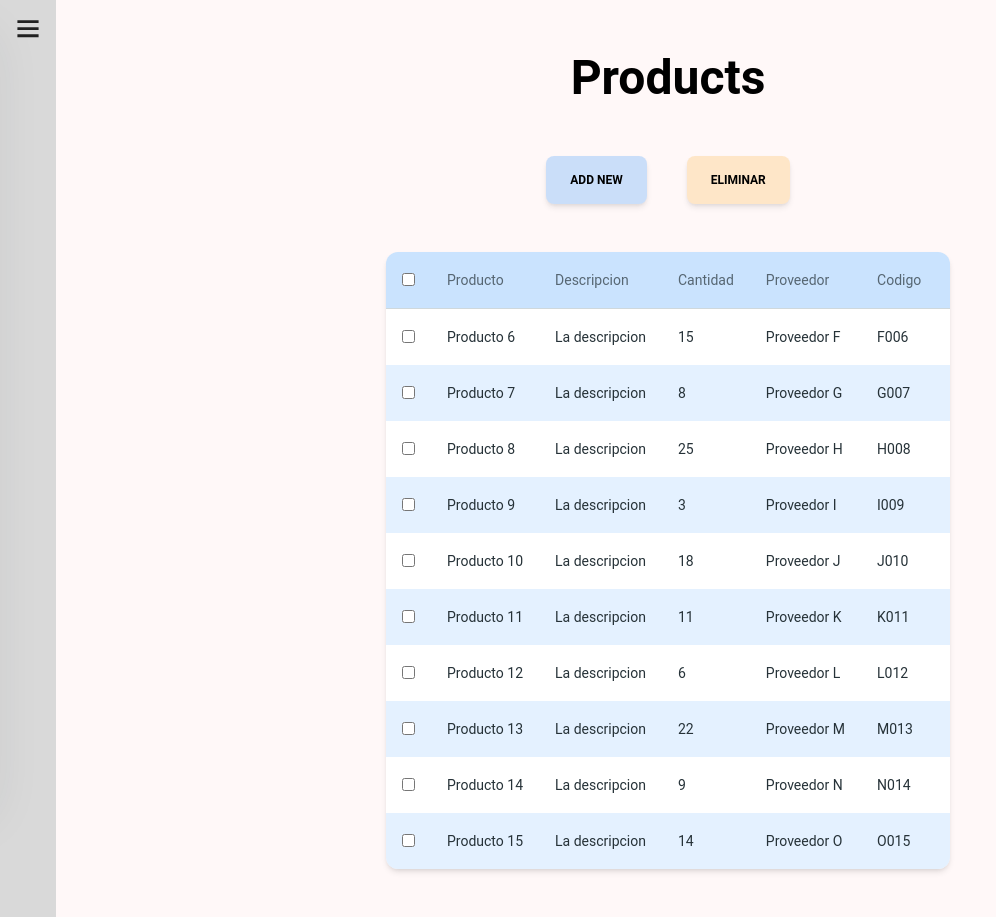
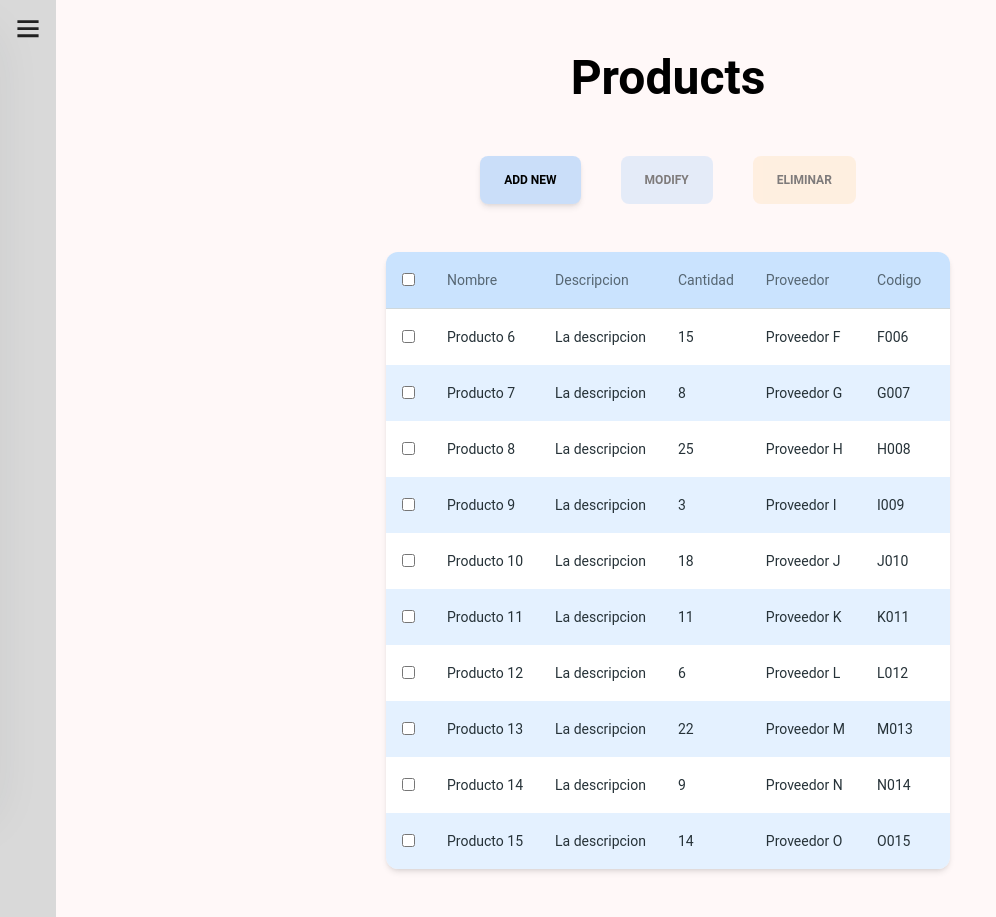
Before and after one commit to rogelioolarte/s15-13-ft-java-react, a React (Vite) app in the folder front/: page /products in a window 1280 px wide. Shown: the whole page, without its empty margins (0-996 px from the left). Built offline with nearby package versions, Linux system fonts and the light colour scheme.

Commit message:
now possible to delete or update products

```diff
--- a/front/src/components/container/ProductsFormModal.jsx
+++ b/front/src/components/container/ProductsFormModal.jsx
@@ -5,20 +5,22 @@ import {
   DialogBody,
   DialogFooter,
 } from "@material-tailwind/react";
-import { useState } from 'react'
+import { cloneElement, useState } from 'react'
 import { ProductsFormik } from '../pure/forms/ProductsFormik.jsx'
 
-export function ProductsFormModal() {
+export function ProductsFormModal({ button, action, productToEdit }) {
   const [open, setOpen] = useState(false);
 
   const handleOpen = () => setOpen(!open);
 
+  const buttonWithClick = cloneElement(button, { onClick: handleOpen });
+
   return (
     <>
-      <Button onClick={handleOpen}  className='bg-secondary-40 py-4 text-black'>Add New</Button>
+      {buttonWithClick}
       <Dialog open={open} handler={handleOpen} size={'sm'}>
         <DialogBody className={'p-0'}>
-          <ProductsFormik setOpen={setOpen}/>
+          <ProductsFormik setOpen={setOpen} action={action} productToEdit={productToEdit}/>
         </DialogBody>
       </Dialog>
     </>
--- a/front/src/components/container/ProductsSection.jsx
+++ b/front/src/components/container/ProductsSection.jsx
@@ -1,17 +1,143 @@
 import { Button, Typography } from '@material-tailwind/react'
 import { ProductsTable } from './ProductsTable.jsx'
 import { ProductsFormModal } from './ProductsFormModal.jsx'
+import { useState } from "react";
+import { useProductDeleteMutation } from "../../store/apiSlice.js";
+import { useProductsActions } from "../../hooks/useProductsActions.js";
 
 export function ProductsSection () {
+  const TABLE_HEAD = ['checkbox', 'Nombre', 'Descripcion', 'Cantidad', 'Proveedor', 'Codigo', 'Precio de Venta']
+
+  const TABLE_ROWS = [
+    {
+      id: '1',
+      name: 'Producto 6',
+      description: 'La descripcion',
+      cantidad: 15,
+      proveedor: 'Proveedor F',
+      codigo: 'F006',
+      precioDeVenta: '$180'
+    },
+    {
+      id: '2',
+      name: 'Producto 7',
+      description: 'La descripcion',
+      cantidad: 8,
+      proveedor: 'Proveedor G',
+      codigo: 'G007',
+      precioDeVenta: '$220'
+    },
+    {
+      id: '3',
+      name: 'Producto 8',
+      description: 'La descripcion',
+      cantidad: 25,
+      proveedor: 'Proveedor H',
+      codigo: 'H008',
+      precioDeVenta: '$120'
+    },
+    {
+      id: '4',
+      name: 'Producto 9',
+      description: 'La descripcion',
+      cantidad: 3,
+      proveedor: 'Proveedor I',
+      codigo: 'I009',
+      precioDeVenta: '$350'
+    },
+    {
+      id: '5',
+      name: 'Producto 10',
+      description: 'La descripcion',
+      cantidad: 18,
+      proveedor: 'Proveedor J',
+      codigo: 'J010',
+      precioDeVenta: '$280'
+    },
+    {
+      id: '6',
+      name: 'Producto 11',
+      description: 'La descripcion',
+      cantidad: 11,
+      proveedor: 'Proveedor K',
+      codigo: 'K011',
+      precioDeVenta: '$200'
+    },
+    {
+      id: '7',
+      name: 'Producto 12',
+      description: 'La descripcion',
+      cantidad: 6,
+      proveedor: 'Proveedor L',
+      codigo: 'L012',
+      precioDeVenta: '$320'
+    },
+    {
+      id: '8',
+      name: 'Producto 13',
+      description: 'La descripcion',
+      cantidad: 22,
+      proveedor: 'Proveedor M',
+      codigo: 'M013',
+      precioDeVenta: '$140'
+    },
+    {
+      id: '9',
+      name: 'Producto 14',
+      description: 'La descripcion',
+      cantidad: 9,
+      proveedor: 'Proveedor N',
+      codigo: 'N014',
+      precioDeVenta: '$270'
+    },
+    {
+      id: '10',
+      name: 'Producto 15',
+      description: 'La descripcion',
+      cantidad: 14,
+      proveedor: 'Proveedor O',
+      codigo: 'O015',
+      precioDeVenta: '$190'
+    }
+  ]
+
+  const [productDelete] = useProductDeleteMutation();
+  const { useDeleteProductById } = useProductsActions();
+
+  const [checkedItems, setCheckedItems] = useState(new Array(TABLE_ROWS.length).fill(false))
+  const selectedItems = checkedItems.filter((value) => value === true)
+
+  const findProduct = () => {
+    const index = checkedItems.findIndex((value) => value === true);
+    return TABLE_ROWS[index]
+  }
+
+  const handleDelete = async () => {
+    const productId = findProduct().id;
+    if (productId) {
+      await productDelete(productId).then((res) => {console.log(res)
+      if (res.status === 201) {
+        useDeleteProductById(productId)
+      }}).catch((error) => {
+        console.log(error);
+      })
+    }
+  }
+
+  const productToEdit = selectedItems.length === 1 && findProduct()
+
+  console.log(productToEdit)
+
   return (
     <>
       <main className='text-center p-12 md:p-12 w-full flex flex-col items-center'>
         <Typography className='font-bold' variant='h1'>Products</Typography>
         <div className='gap-10 flex my-12'>
-          <ProductsFormModal />
-          <Button className='bg-warning-40 py-4 text-black'>Eliminar</Button>
+          <ProductsFormModal button={<Button className='bg-secondary-40 py-4 text-black'>Add New</Button>} action='create'/>
+          <ProductsFormModal button={<Button disabled={selectedItems.length !== 1} className='bg-secondary-40 py-4 text-black'>Modify</Button>} action='edit' productToEdit={productToEdit}/>
+          <Button disabled={selectedItems.length !== 1} onClick={handleDelete} className='bg-warning-40 py-4 text-black'>Eliminar</Button>
         </div>
-        <ProductsTable />
+        <ProductsTable TABLE_ROWS={TABLE_ROWS} TABLE_HEAD={TABLE_HEAD} checkedItems={checkedItems} setCheckedItems={setCheckedItems}/>
       </main>
     </>
   )
--- a/front/src/components/container/ProductsTable.jsx
+++ b/front/src/components/container/ProductsTable.jsx
@@ -1,93 +1,7 @@
 import { Card, Typography } from '@material-tailwind/react'
 import { useState } from 'react'
-const TABLE_HEAD = ['checkbox', 'Producto', 'Descripcion', 'Cantidad', 'Proveedor', 'Codigo', 'Precio de Venta']
 
-const TABLE_ROWS = [
-  {
-    producto: 'Producto 6',
-    description: 'La descripcion',
-    cantidad: 15,
-    proveedor: 'Proveedor F',
-    codigo: 'F006',
-    precioDeVenta: '$180'
-  },
-  {
-    producto: 'Producto 7',
-    description: 'La descripcion',
-    cantidad: 8,
-    proveedor: 'Proveedor G',
-    codigo: 'G007',
-    precioDeVenta: '$220'
-  },
-  {
-    producto: 'Producto 8',
-    description: 'La descripcion',
-    cantidad: 25,
-    proveedor: 'Proveedor H',
-    codigo: 'H008',
-    precioDeVenta: '$120'
-  },
-  {
-    producto: 'Producto 9',
-    description: 'La descripcion',
-    cantidad: 3,
-    proveedor: 'Proveedor I',
-    codigo: 'I009',
-    precioDeVenta: '$350'
-  },
-  {
-    producto: 'Producto 10',
-    description: 'La descripcion',
-    cantidad: 18,
-    proveedor: 'Proveedor J',
-    codigo: 'J010',
-    precioDeVenta: '$280'
-  },
-  {
-    producto: 'Producto 11',
-    description: 'La descripcion',
-    cantidad: 11,
-    proveedor: 'Proveedor K',
-    codigo: 'K011',
-    precioDeVenta: '$200'
-  },
-  {
-    producto: 'Producto 12',
-    description: 'La descripcion',
-    cantidad: 6,
-    proveedor: 'Proveedor L',
-    codigo: 'L012',
-    precioDeVenta: '$320'
-  },
-  {
-    producto: 'Producto 13',
-    description: 'La descripcion',
-    cantidad: 22,
-    proveedor: 'Proveedor M',
-    codigo: 'M013',
-    precioDeVenta: '$140'
-  },
-  {
-    producto: 'Producto 14',
-    description: 'La descripcion',
-    cantidad: 9,
-    proveedor: 'Proveedor N',
-    codigo: 'N014',
-    precioDeVenta: '$270'
-  },
-  {
-    producto: 'Producto 15',
-    description: 'La descripcion',
-    cantidad: 14,
-    proveedor: 'Proveedor O',
-    codigo: 'O015',
-    precioDeVenta: '$190'
-  }
-]
-
-export function ProductsTable () {
-  const [checkedItems, setCheckedItems] = useState(new Array(TABLE_ROWS.length).fill(false))
-
+export function ProductsTable ({TABLE_ROWS, TABLE_HEAD, checkedItems, setCheckedItems}) {
   const handleCheckAll = () => {
     const allChecked = checkedItems.every((item) => item)
     setCheckedItems(new Array(TABLE_ROWS.length).fill(!allChecked))
@@ -122,14 +36,14 @@ export function ProductsTable () {
         </tr>
         </thead>
         <tbody className='bg-primary-30'>
-        {TABLE_ROWS.map(({ producto, description, cantidad, proveedor, codigo, precioDeVenta }, index) => (
+        {TABLE_ROWS.map(({ name, description, cantidad, proveedor, codigo, precioDeVenta }, index) => (
             <tr key={codigo} className='even:bg-secondary-20'>
               <td className='p-4'>
                 <input type='checkbox' checked={checkedItems[index]} onChange={() => handleCheckItem(index)}/>
               </td>
               <td className='p-4'>
                 <Typography variant='small' color='blue-gray' className='font-normal'>
-                  {producto}
+                  {name}
                 </Typography>
               </td>
               <td className='p-4'>
--- a/front/src/components/pure/forms/ProductsFormik.jsx
+++ b/front/src/components/pure/forms/ProductsFormik.jsx
@@ -1,11 +1,13 @@
 import { ErrorMessage, Field, Form, Formik } from 'formik'
 import { Button, Card, CardBody, CardFooter, Input } from '@material-tailwind/react'
 import * as Yup from 'yup'
-import { useProductMutation } from "../../../store/apiSlice.js";
+import { useProductCreateMutation, useProductUpdateMutation } from "../../../store/apiSlice.js";
 import { useProductsActions } from "../../../hooks/useProductsActions.js";
 
-export function ProductsFormik({ setOpen }) {
-  const [product] = useProductMutation();
+export function ProductsFormik({ setOpen, action, productToEdit }) {
+  const [productCreate] = useProductCreateMutation();
+  const [productUpdate] = useProductUpdateMutation();
+
   const { useAddProduct } = useProductsActions();
 
   const productSchema = Yup.object().shape({
@@ -21,23 +23,38 @@ export function ProductsFormik({ setOpen }) {
   })
 
   const initialValues = {
-    name: '',
-    description: '',
-    supplier: '',
-    barcode: '',
-    price: '',
-    quantity: '',
+    name: productToEdit?.name ?? '',
+    description: productToEdit?.description ?? '',
+    supplier: productToEdit?.supplier ?? '',
+    barcode: productToEdit?.barcode ?? '',
+    price: productToEdit?.price ?? '',
+    quantity: productToEdit?.quantity ?? '',
+  }
+
+  const createProduct = async (values) => {
+    await productCreate(values).unwrap()
+        .then((res) => {
+          console.log(res)
+          if (res.status === 200) {
+            useAddProduct(res.data)
+          }
+        }).catch((error) => console.log(error))
+  }
+
+  const editProduct = async (values) => {
+    await productUpdate(values).unwrap()
+        .then((res) => {
+          console.log(res)
+          if (res.status === 201) {
+            useAddProduct(res.data)
+          }
+        }).catch((error) => console.log(error))
   }
 
   const handleSubmit = async (values) => {
-    console.log(values)
-    await product(values).unwrap()
-      .then((res) => {
-        console.log(res)
-        if (res.status === 200) {
-          useAddProduct(res.data)
-        }
-      }).catch((error) => console.log(error))
+    console.log(values);
+    action === 'create' && await createProduct(values);
+    action === 'edit' && await editProduct(values);
   }
 
   return (
--- a/front/src/store/apiSlice.js
+++ b/front/src/store/apiSlice.js
@@ -14,7 +14,7 @@ export const apiSlice = createApi({
         body: data
       })
     }),
-    product: build.mutation({
+    productCreate: build.mutation({
       query: (data) => ({
         url: MAIN_API.length !== 0 ? ROUTE_PRODUCT : '/api/product',
         method: 'POST',
@@ -22,8 +22,26 @@ export const apiSlice = createApi({
         headers: { 'Content-type': 'application/json' },
         body: data
       })
+    }),
+    productUpdate: build.mutation({
+      query: (data) => ({
+        url: MAIN_API.length !== 0 ? ROUTE_PRODUCT : '/api/product',
+        method: 'PUT',
+        redirect: 'follow',
+        headers: { 'Content-type': 'application/json' },
+        body: data
+      })
+    }),
+    productDelete: build.mutation({
+      query: (data) => ({
+        url: MAIN_API.length !== 0 ? ROUTE_PRODUCT : '/api/product',
+        method: 'PATCH',
+        redirect: 'follow',
+        headers: { 'Content-type': 'application/json' },
+        param: data
+      })
     })
   })
 })
 
-export const { useLoginMutation, useProductMutation } = apiSlice
+export const { useLoginMutation, useProductCreateMutation, useProductUpdateMutation, useProductDeleteMutation } = apiSlice
```
